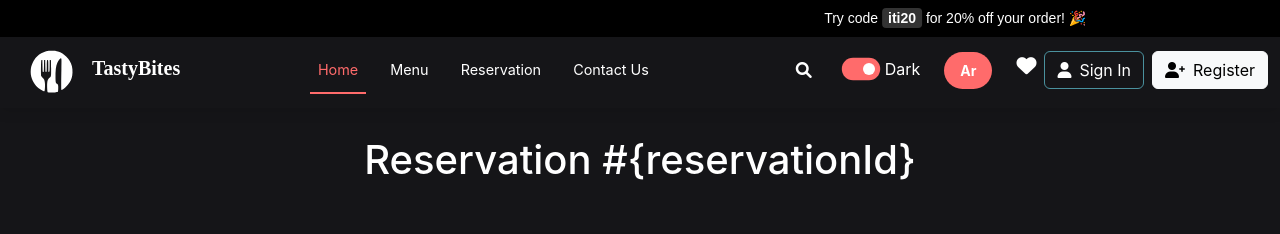
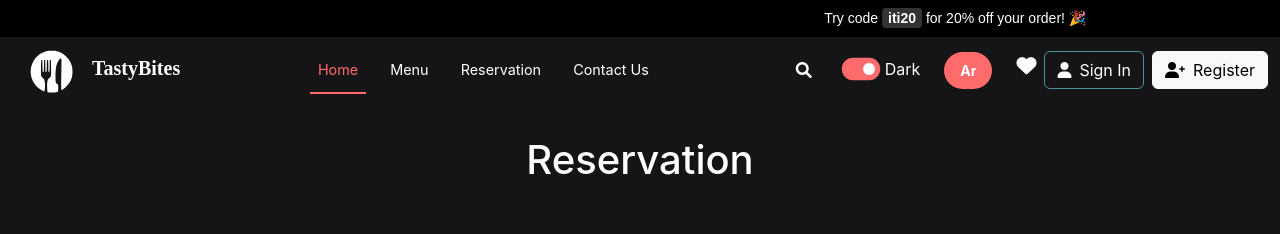
Before and after one commit to ahmedbader862/Final_Project, a React (Vite) app: page /reservation in a window 1280 px wide. Shown: the top 234 px of the page. Built offline with nearby package versions, Linux system fonts and the light colour scheme; no server answers; the database is empty.

Commit message:
fixed some bugs

```diff
--- a/src/Components/Chat_AI/ChatAi.jsx
+++ b/src/Components/Chat_AI/ChatAi.jsx
@@ -1,7 +1,8 @@
 import React, { useEffect, useState } from "react";
 import { useSelector } from "react-redux";
-import axios from "axios";
+
 import './Chat_AI.css';
+
 
 function Chat_AI() {
   const fireData = useSelector((state) => state.fireData?.FireData?.[3]);
--- a/src/Pages/Reservation/Reservation.jsx
+++ b/src/Pages/Reservation/Reservation.jsx
@@ -16,7 +16,7 @@
   return (
     <div className={` ${bgColor} ${textColor} py-5 rounded`}>
       <div className="pt-5 container">
-        <h1 className="text-center mb-4">{text.reservationTitle}</h1>
+        <h1 className="text-center mb-4">{text.reservation}</h1>
 
         <div className="row d-flex flex-column justify-content-center align-items-center">
           <div className="col-md-6 mb-4">
```
